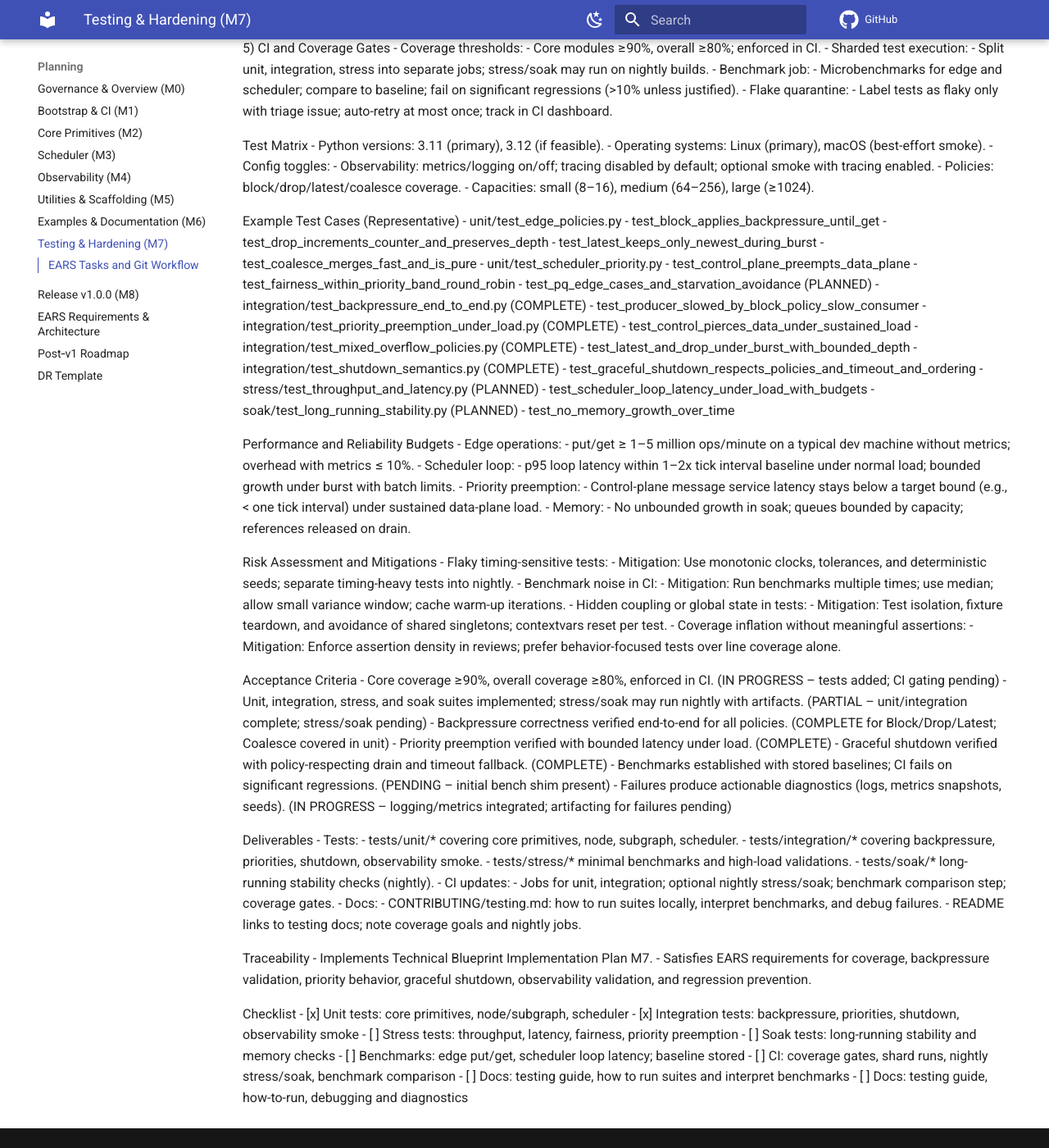
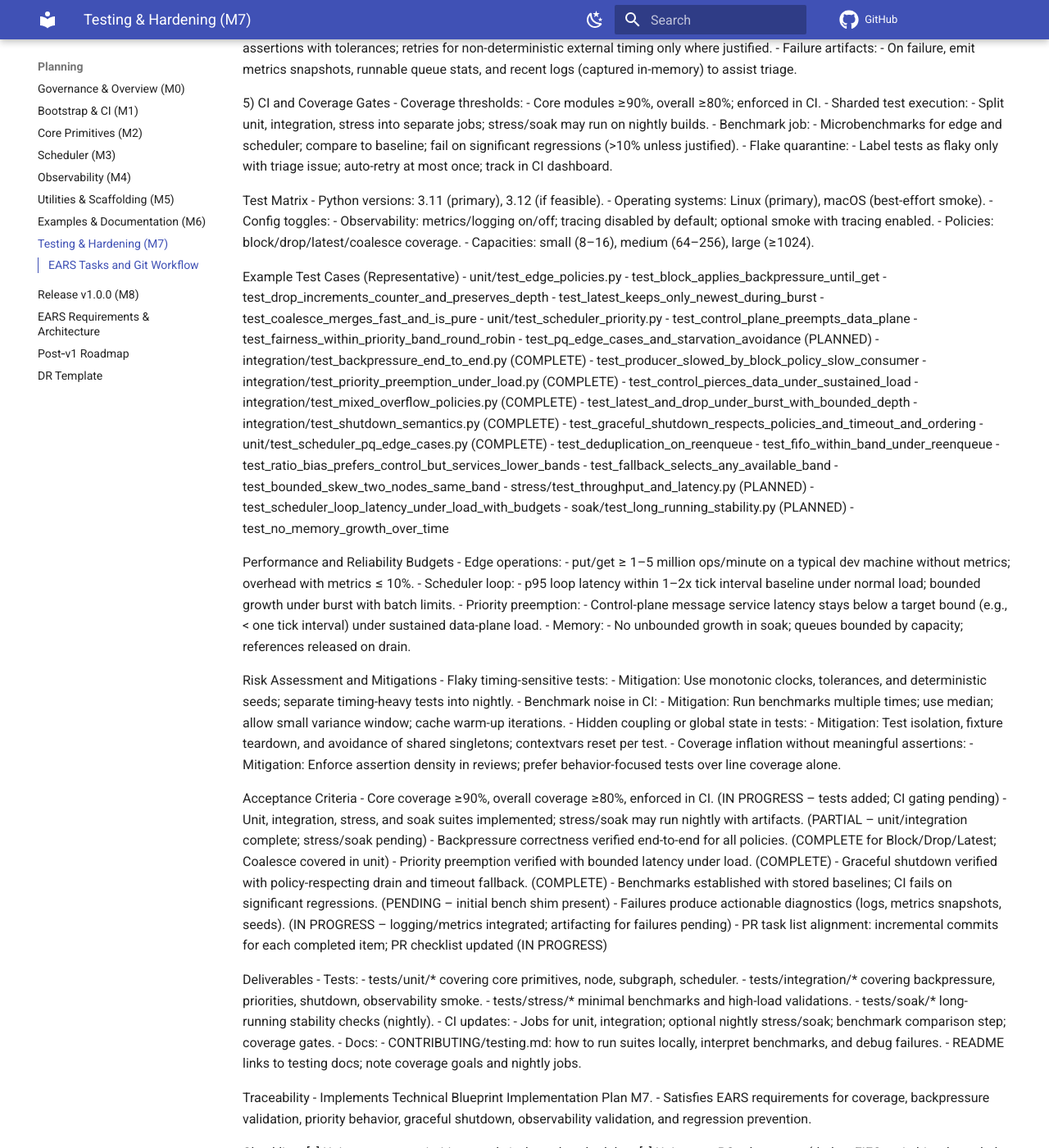
Before and after one commit to GhostWeaselLabs/arachne, an MkDocs documentation site: the page built from docs/plan/M7-testing-and-hardening.md, in a window 1280 px wide and 1400 px high, scrolled down 1672 px. Shown: the whole window at 82% size. Built offline with MkDocs 1.6.1 and Material for MkDocs 9.7.7, drawn with Linux system fonts in a browser that asks for light colours; comment, search, counter and statistics services are not loaded; some of the changed text lies outside the part shown.

Commit message:
docs(M7): mark newly completed tests; reference PR alignment and remaining items

```diff
--- a/docs/plan/M7-testing-and-hardening.md
+++ b/docs/plan/M7-testing-and-hardening.md
@@ -24,6 +24,8 @@
 Status: In Progress
 Owner: Core Maintainers
 Duration: 5–7 days
+
+PR: feature/m7-testing-hardening (draft) – incremental commits aligned to checklist
 
 Overview
 This milestone raises product confidence to release quality by expanding unit and integration coverage, adding stress and soak tests, validating backpressure correctness, and hardening error paths and shutdown semantics. It also introduces lightweight benchmarking and performance budgets for hot paths (edges and scheduler) and formalizes diagnostics and regression prevention in CI.
@@ -72,6 +74,8 @@
   - latest and drop under burst; validate final outputs and counters. (tests/integration/test_mixed_overflow_policies.py)
 - Control-plane priority (preemption under load): (COMPLETE)
   - CONTROL messages preempt data-plane and are delivered with bounded latency. (tests/integration/test_priority_preemption_under_load.py)
+- Shutdown semantics and lifecycle ordering: (COMPLETE)
+  - Start-before-work, reverse stop ordering, deterministic shutdown. (tests/integration/test_shutdown_semantics.py)
 - Observability smoke: (COMPLETE)
   - Metrics counters increment; logs include node/scheduler lifecycle and error events. (unit + integration observability tests)
 - Validation errors:
@@ -137,6 +141,12 @@
   - test_latest_and_drop_under_burst_with_bounded_depth
 - integration/test_shutdown_semantics.py (COMPLETE)
   - test_graceful_shutdown_respects_policies_and_timeout_and_ordering
+- unit/test_scheduler_pq_edge_cases.py (COMPLETE)
+  - test_deduplication_on_reenqueue
+  - test_fifo_within_band_under_reenqueue
+  - test_ratio_bias_prefers_control_but_services_lower_bands
+  - test_fallback_selects_any_available_band
+  - test_bounded_skew_two_nodes_same_band
 - stress/test_throughput_and_latency.py (PLANNED)
   - test_scheduler_loop_latency_under_load_with_budgets
 - soak/test_long_running_stability.py (PLANNED)
@@ -170,6 +180,7 @@
 - Graceful shutdown verified with policy-respecting drain and timeout fallback. (COMPLETE)
 - Benchmarks established with stored baselines; CI fails on significant regressions. (PENDING – initial bench shim present)
 - Failures produce actionable diagnostics (logs, metrics snapshots, seeds). (IN PROGRESS – logging/metrics integrated; artifacting for failures pending)
+- PR task list alignment: incremental commits for each completed item; PR checklist updated (IN PROGRESS)
 
 Deliverables
 - Tests:
@@ -189,10 +200,11 @@
 
 Checklist
 - [x] Unit tests: core primitives, node/subgraph, scheduler
-- [x] Integration tests: backpressure, priorities, shutdown, observability smoke
+- [x] Unit tests: PQ edge cases (dedup, FIFO, ratio bias, bounded skew)
+- [x] Integration tests: backpressure, priorities (preemption), mixed overflow policies, shutdown, observability smoke
+- [ ] Unit tests: node lifecycle error isolation (on_start/on_tick/on_message/on_stop)
 - [ ] Stress tests: throughput, latency, fairness, priority preemption
 - [ ] Soak tests: long-running stability and memory checks
 - [ ] Benchmarks: edge put/get, scheduler loop latency; baseline stored
 - [ ] CI: coverage gates, shard runs, nightly stress/soak, benchmark comparison
-- [ ] Docs: testing guide, how to run suites and interpret benchmarks
-- [ ] Docs: testing guide, how-to-run, debugging and diagnostics
+- [ ] Docs: testing guide, how to run suites and interpret benchmarks; debugging and diagnostics
```
